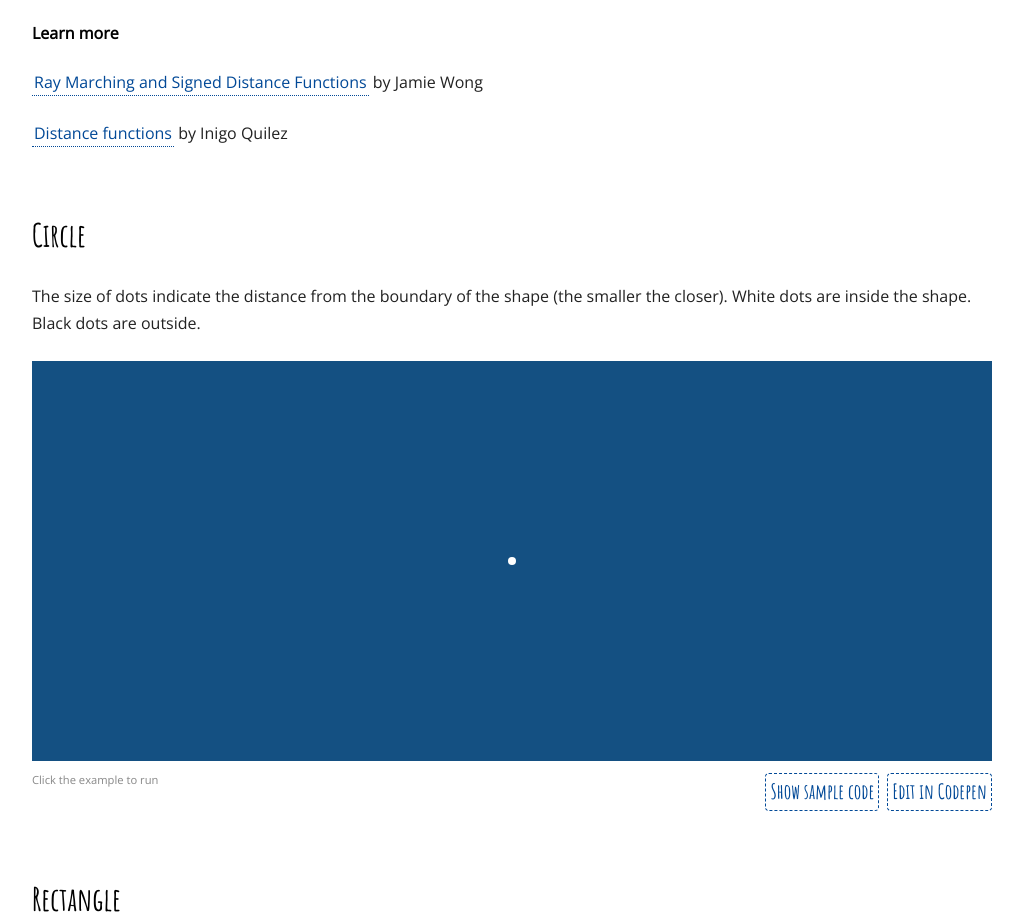
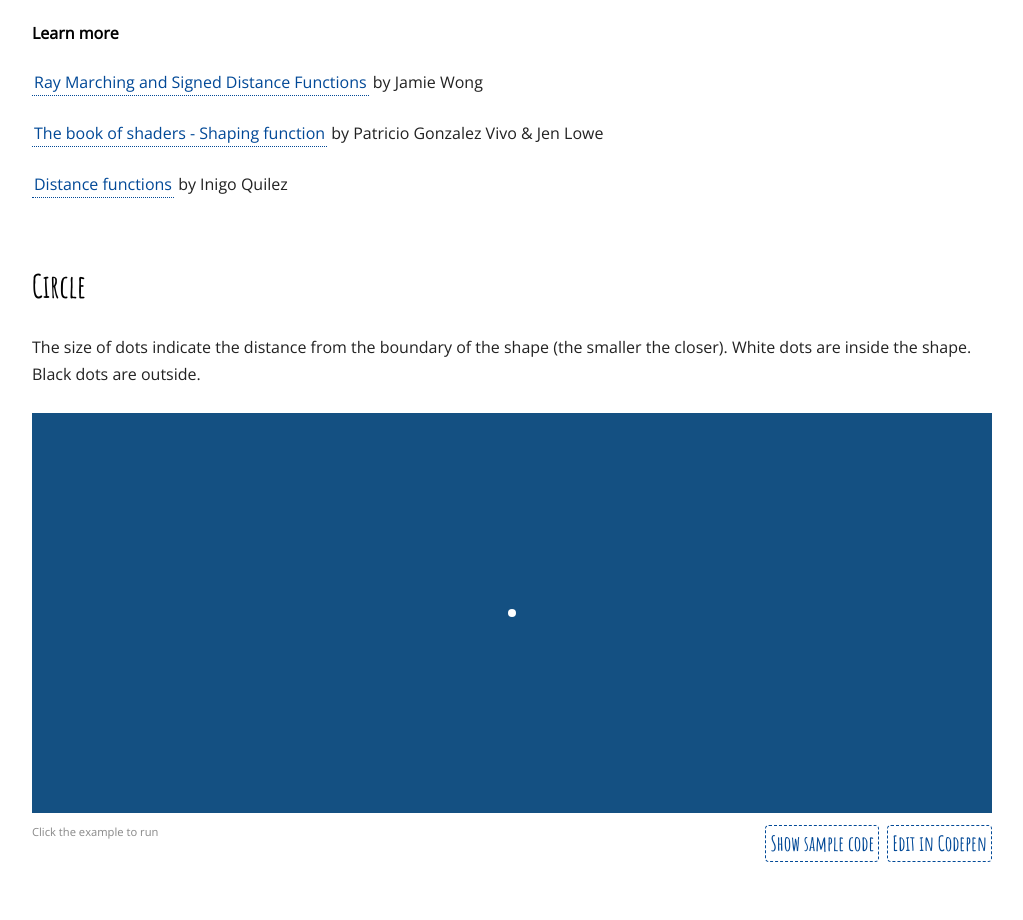
Before and after one commit to kynd/p5sketches, a plain HTML site: page distance.html in a window 1280 px wide. Shown: the part 913-1833 px from the top of the page, without its empty margins (128-1151 px from the left). Drawn offline with nearby package versions, Linux system fonts and the light colour scheme; some packages are replaced by stand-ins of ours; a web font is replaced by a local one.

Commit message:
add link to book of shaders

```diff
--- a/distance.html
+++ b/distance.html
@@ -19,6 +19,7 @@
 <p>A shape can be defined by a function that takes the coordinate of a point and returns the distance to the closest boudary of the shape. This function is called distance function and used as a modeling technique in computer graphics.</p>
 <h3>Learn more</h3>
 <p><a href="http://jamie-wong.com/2016/07/15/ray-marching-signed-distance-functions/" target="_blank">Ray Marching and Signed Distance Functions</a> by Jamie Wong</p>
+<p><a href="https://thebookofshaders.com/05/" target="_blank">The book of shaders - Shaping function</a> by Patricio Gonzalez Vivo & Jen Lowe</p>
 <p><a href="http://iquilezles.org/www/articles/distfunctions/distfunctions.htm" target="_blank">Distance functions</a> by Inigo Quilez</p>
 
 <h2>Circle</h2>
```
Also changed, not shown: 1 other file.
